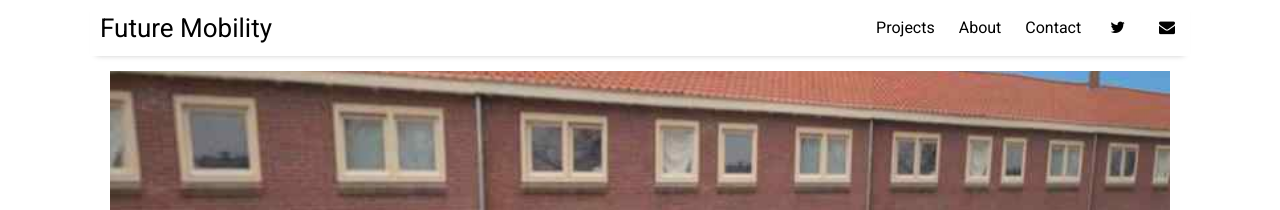
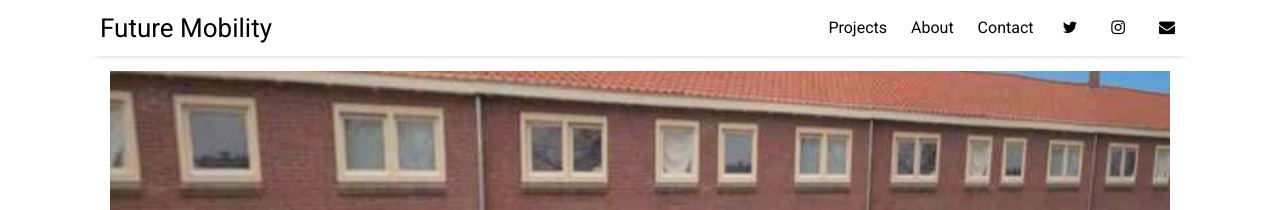
Before and after one commit to bazilinskyy/mobility-squad, a Jekyll site: the page built from index.html, in a window 1280 px wide. Shown: the top 210 px of the page. Built offline with Jekyll 4.4.1, drawn with Linux system fonts in a browser that asks for light colours; nearby versions of some CDN libraries; the list of posts is cut into pages by our own code.

Commit message:
Links to social media

```diff
--- a/_data/settings.yml
+++ b/_data/settings.yml
@@ -13,9 +13,9 @@ menu:
 
 # Available social icons are powered by Font Awesome, so you can use any icon that they offer
 social:
-- {icon: 'twitter', link:    'https://twitter.com/bazilinskyy'}
+- {icon: 'twitter', link:    'https://twitter.com/mobility-squad'}
 # - {icon: 'facebook', link:   'https://www.facebook.com/paululele'}
-# - {icon: 'instagram', link:  'https://instagram.com/paululele'}
+- {icon: 'instagram', link:  'https://instagram.com/mobilitysquad'}
 - {icon: 'envelope', link:   'mailto:m.j.broekhuijsen@tue.nl'}
 # - {icon: 'rss-square', link: 'feed.xml'}
 # - {icon: 'rss-square', link: 'rss-feed.xml'}
```
